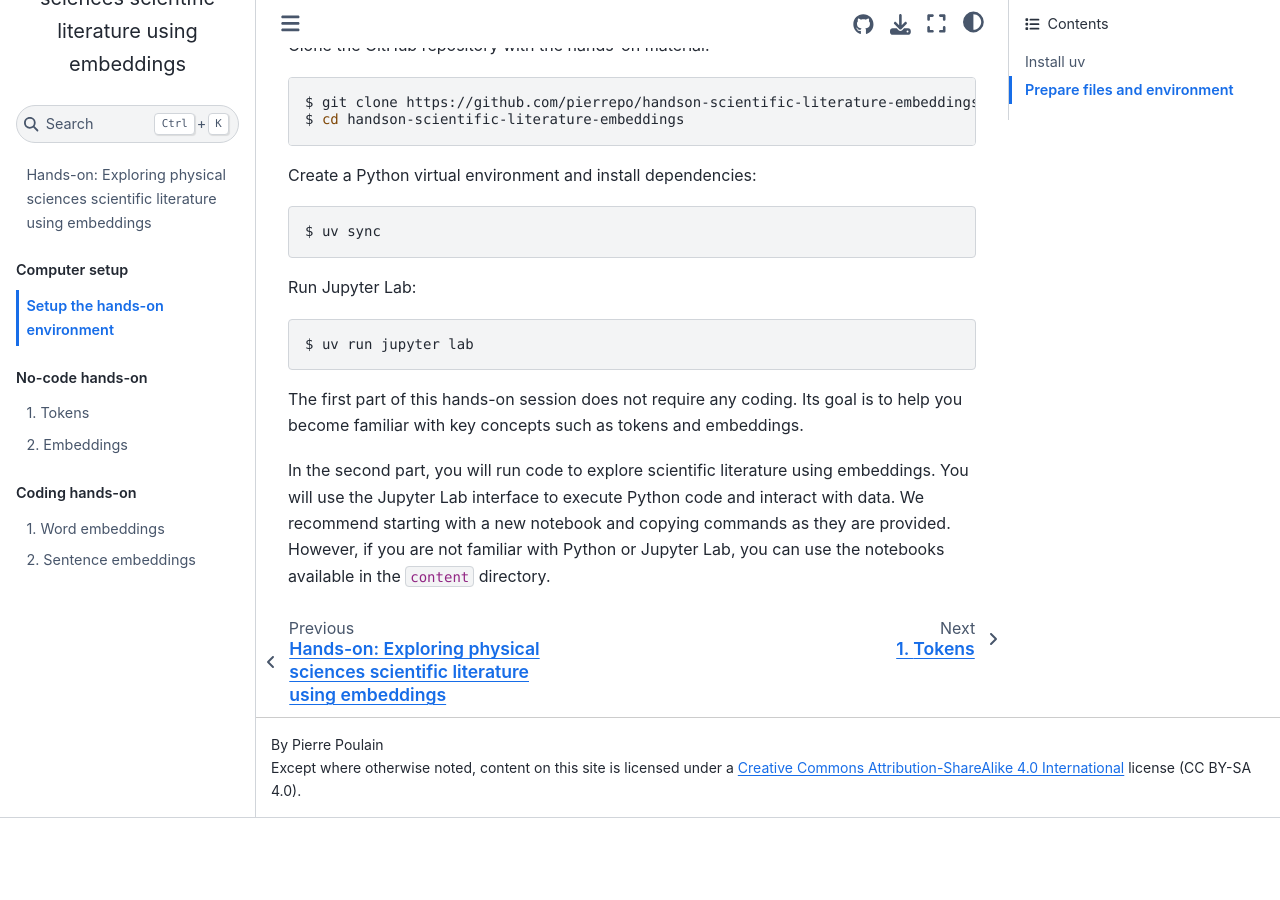
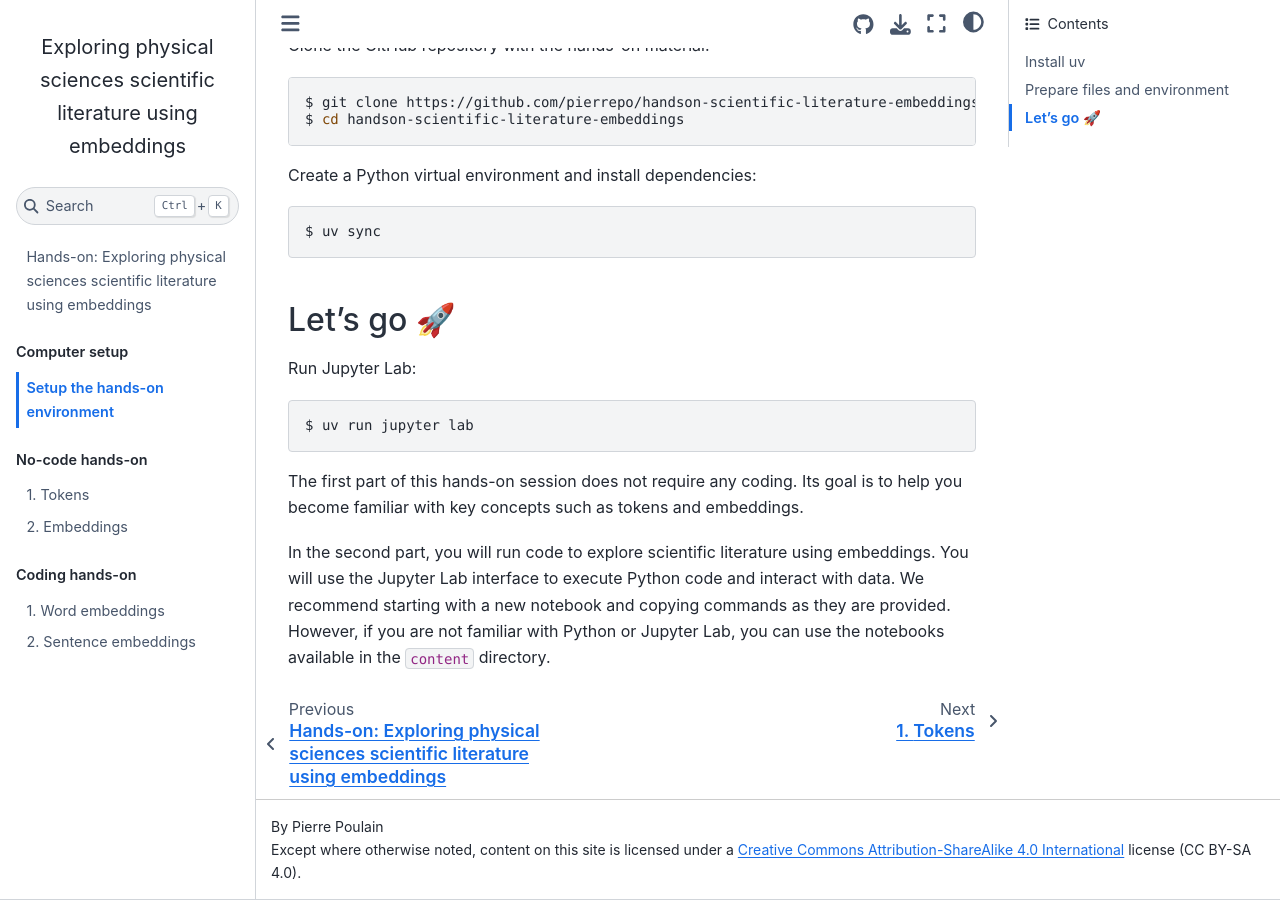
Before and after one commit to pierrepo/handson-scientific-literature-embeddings, a Jupyter Book: the page built from content/setup.md, in a window 1280 px wide and 900 px high, scrolled down 786 px. Built offline with Jupyter Book 1.0.4 settings and Sphinx 7.4.7 and the Sphinx Book theme 1.1.4, drawn with Linux system fonts in a browser that asks for light colours; pages that are not in the unit, such as notebooks, are missing from menus; before the commit the page ends 1604 px from its top, so only the background shows below that.

Commit message:
Add more header

````diff
--- a/content/setup.md
+++ b/content/setup.md
@@ -39,6 +39,9 @@
 $ uv sync
 ```
 
+## Let's go 🚀
+
+
 Run Jupyter Lab:
 
 ```bash
````
